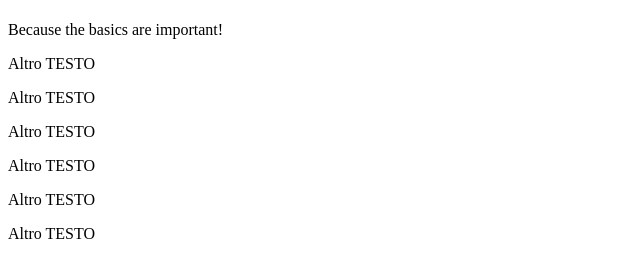
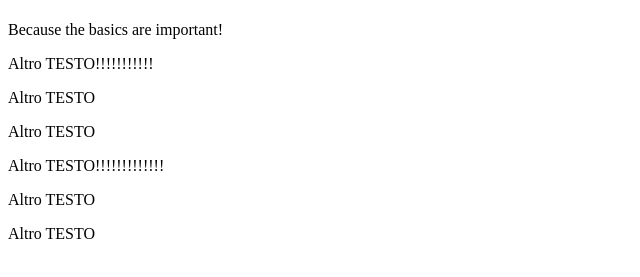
Before and after one commit to mpolidorom/github-crash-course, a plain HTML site: page index.html in a window 1280 px wide. Shown: the part 59-336 px from the top of the page, without its empty margins (0-640 px from the left). Drawn offline with Linux system fonts and the light colour scheme.

Commit message:
modifiche semplici

```diff
--- a/index.html
+++ b/index.html
@@ -9,10 +9,10 @@
   <body>
     <h1>Git & GitHub Crash Course</h1>
     <p>Because the basics are important!</p>
+    <p>Altro TESTO!!!!!!!!!!!</p>
     <p>Altro TESTO</p>
     <p>Altro TESTO</p>
-    <p>Altro TESTO</p>
-    <p>Altro TESTO</p>
+    <p>Altro TESTO!!!!!!!!!!!!!</p>
     <p>Altro TESTO</p>
     <p>Altro TESTO</p>
 
```
